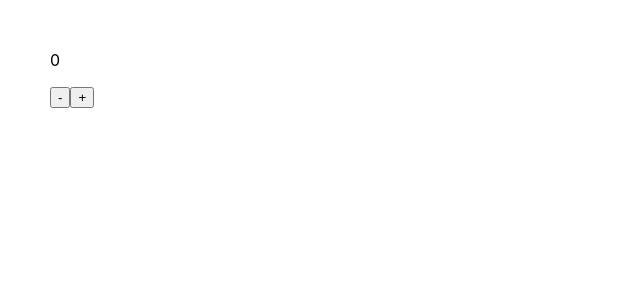
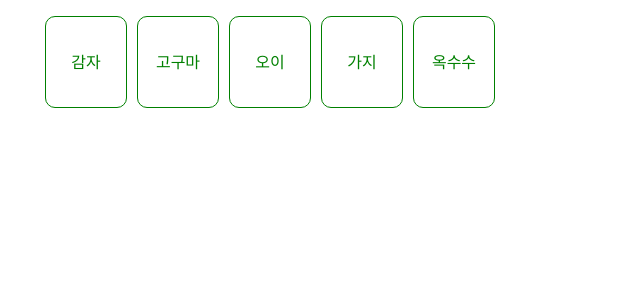
Before and after one commit to ddoddiworld/React_study, a React (Create React App) app in the folder week-1/: page / in a window 1280 px wide. Shown: the top 300 px of the page, without its empty margins (0-640 px from the left). Built offline with nearby package versions, Linux system fonts and the light colour scheme.

Commit message:
style 주기
- 상단에 선언하여 css 주는 방법
- App.css 옮겨서 작업하는 방법

```diff
--- a/week-1/src/App.css
+++ b/week-1/src/App.css
@@ -1,38 +1,2 @@
-.App {
-  text-align: center;
-}
-
-.App-logo {
-  height: 40vmin;
-  pointer-events: none;
-}
-
-@media (prefers-reduced-motion: no-preference) {
-  .App-logo {
-    animation: App-logo-spin infinite 20s linear;
-  }
-}
-
-.App-header {
-  background-color: #282c34;
-  min-height: 100vh;
-  display: flex;
-  flex-direction: column;
-  align-items: center;
-  justify-content: center;
-  font-size: calc(10px + 2vmin);
-  color: white;
-}
-
-.App-link {
-  color: #61dafb;
-}
-
-@keyframes App-logo-spin {
-  from {
-    transform: rotate(0deg);
-  }
-  to {
-    transform: rotate(360deg);
-  }
-}
+.vege {display: flex;}
+.vege li {list-style: none; border: 1px solid green; border-radius: 10px; width:80px; text-align: center; margin: 0 5px; height: 90px; line-height: 90px;}
--- a/week-1/src/App.jsx
+++ b/week-1/src/App.jsx
@@ -1,14 +1,21 @@
 import React, { useState } from "react";
+import "./App.css"; // css 연결
 
 function App() {
-    const [num, setNum] = useState(0);
-    // [] 안에 있는 num, setNum은 fn이다. 배열처럼 보이지만... 아님
+    // 분리 안한 css 작성 법
+    const style = {
+        color : 'green'
+    }
 
     return (
-    <div style={{margin:'50px'}}>
-        <p>{num}</p>
-        <button onClick={()=>{setNum(num-1)}}>-</button>
-        <button onClick={()=>{setNum(num+1)}}>+</button>
+    <div>
+        <ul className="vege" style={style}>
+            <li>감자</li>
+            <li>고구마</li>
+            <li>오이</li>
+            <li>가지</li>
+            <li>옥수수</li>
+        </ul>
     </div>)
 }
 
```
